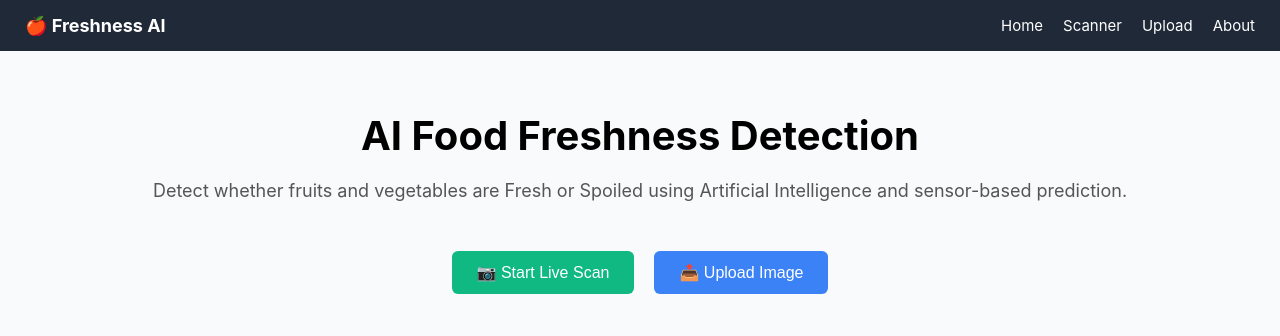
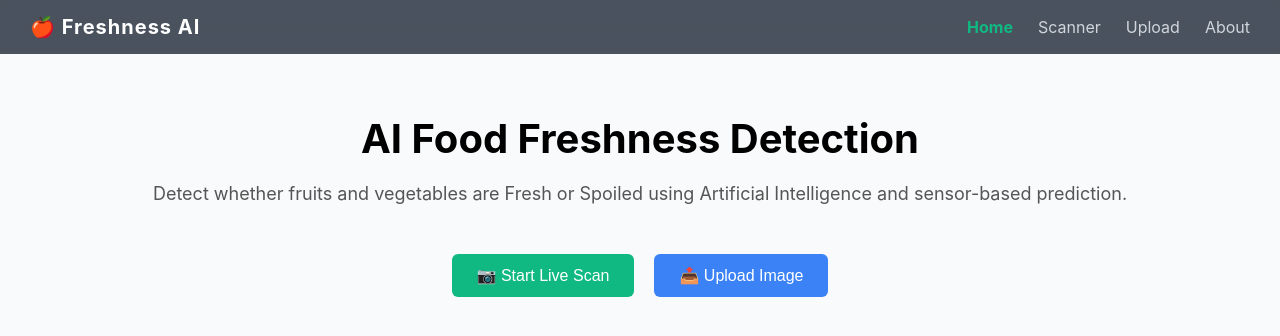
Before and after one commit to IshikaGarg787/Sem-Project, a React (Create React App) app in the folder frontend/: page / in a window 1280 px wide. Shown: the top 336 px of the page. Built offline with nearby package versions, Linux system fonts and the light colour scheme.

Commit message:
Enhanced navbar UI with hover effects and styling

```diff
--- a/frontend/src/components/Navbar.css
+++ b/frontend/src/components/Navbar.css
@@ -1,31 +1,67 @@
 .navbar {
-  background-color: #1f2937;
+  background: rgba(31, 41, 55, 0.8);
+  backdrop-filter: blur(10px);
   color: white;
-  padding: 15px 25px;
+  padding: 15px 30px;
   display: flex;
   justify-content: space-between;
   align-items: center;
+  position: sticky;
+  top: 0;
+  z-index: 1000;
 }
 
 .logo {
-  font-size: 18px;
+  font-size: 20px;
   font-weight: bold;
+  letter-spacing: 1px;
 }
 
+/* Desktop Links */
 .nav-links {
   display: flex;
-  gap: 20px;
+  gap: 25px;
 }
 
 .nav-links a {
   text-decoration: none;
-  color: white;
-  font-size: 15px;
+  color: #d1d5db;
+  font-size: 16px;
+  transition: 0.3s;
+  position: relative;
 }
 
+/* Hover Effect */
+.nav-links a:hover {
+  color: white;
+}
+
+/* Active Link */
+.nav-links a.active {
+  color: #10b981;
+  font-weight: bold;
+}
+
+/* Underline Animation */
+.nav-links a::after {
+  content: "";
+  position: absolute;
+  width: 0%;
+  height: 2px;
+  background: #10b981;
+  bottom: -5px;
+  left: 0;
+  transition: 0.3s;
+}
+
+.nav-links a:hover::after {
+  width: 100%;
+}
+
+/* Hamburger */
 .hamburger {
   display: none;
-  font-size: 22px;
+  font-size: 24px;
   cursor: pointer;
 }
 
@@ -33,10 +69,10 @@
 .sidebar {
   position: fixed;
   top: 0;
-  right: -250px;
-  width: 250px;
+  right: -260px;
+  width: 260px;
   height: 100%;
-  background-color: #111827;
+  background: #111827;
   padding: 40px 20px;
   display: flex;
   flex-direction: column;
@@ -51,13 +87,18 @@
 
 .sidebar a {
   text-decoration: none;
-  color: white;
+  color: #e5e7eb;
   font-size: 18px;
+  transition: 0.3s;
+}
+
+.sidebar a:hover {
+  color: #10b981;
 }
 
 .close-btn {
   align-self: flex-end;
-  font-size: 20px;
+  font-size: 22px;
   cursor: pointer;
   margin-bottom: 20px;
 }
--- a/frontend/src/components/Navbar.js
+++ b/frontend/src/components/Navbar.js
@@ -1,9 +1,10 @@
 import { useState } from "react";
-import { Link } from "react-router-dom";
+import { Link, useLocation } from "react-router-dom";
 import "./Navbar.css";
 
 function Navbar() {
   const [menuOpen, setMenuOpen] = useState(false);
+  const location = useLocation();
 
   return (
     <>
@@ -12,10 +13,10 @@ function Navbar() {
 
         {/* Desktop Menu */}
         <div className="nav-links">
-          <Link to="/">Home</Link>
-          <Link to="/scanner">Scanner</Link>
-          <Link to="/upload">Upload</Link>
-          <Link to="/about">About</Link>
+          <Link className={location.pathname === "/" ? "active" : ""} to="/">Home</Link>
+          <Link className={location.pathname === "/scanner" ? "active" : ""} to="/scanner">Scanner</Link>
+          <Link className={location.pathname === "/upload" ? "active" : ""} to="/upload">Upload</Link>
+          <Link className={location.pathname === "/about" ? "active" : ""} to="/about">About</Link>
         </div>
 
         {/* Hamburger */}
@@ -29,6 +30,7 @@ function Navbar() {
         <div className="close-btn" onClick={() => setMenuOpen(false)}>
           ✕
         </div>
+
         <Link to="/" onClick={() => setMenuOpen(false)}>Home</Link>
         <Link to="/scanner" onClick={() => setMenuOpen(false)}>Scanner</Link>
         <Link to="/upload" onClick={() => setMenuOpen(false)}>Upload</Link>
```
